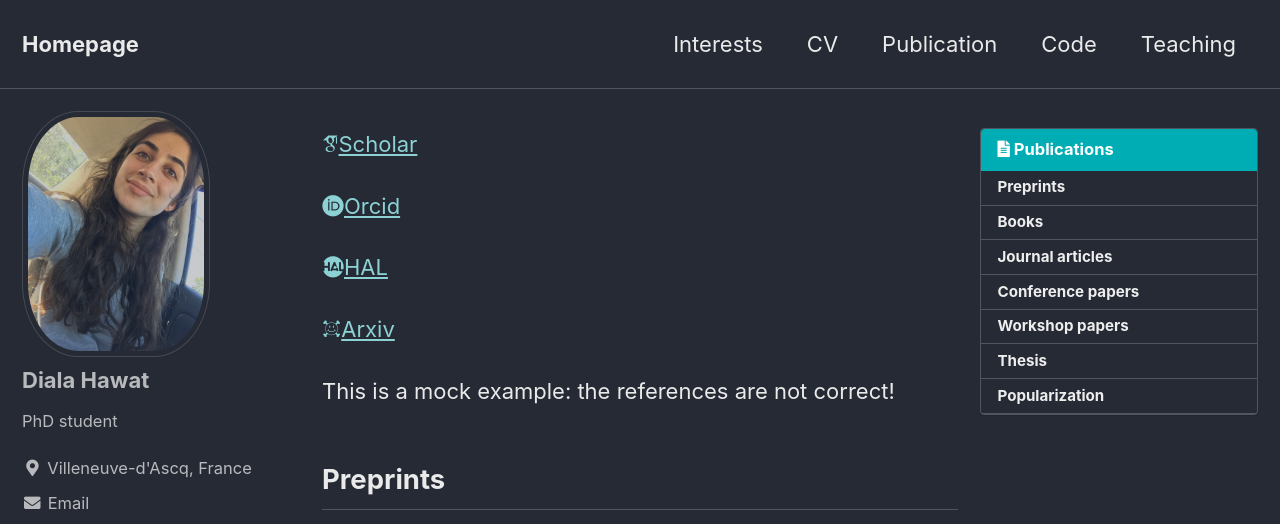
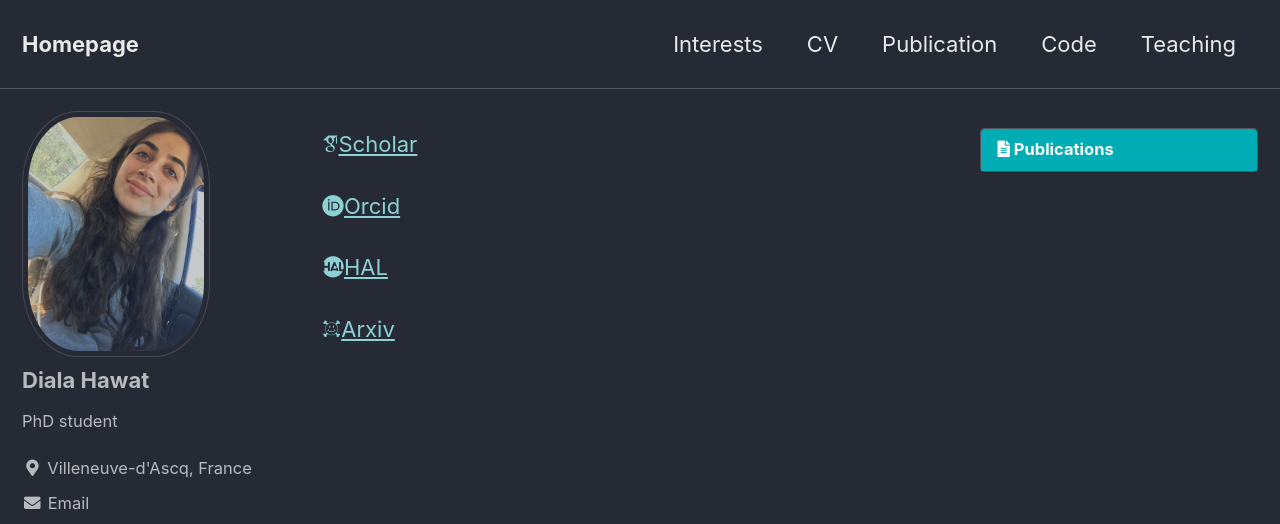
Before and after one commit to dhawat/dhawat.github.io, a Jekyll site: the page built from _pages/publications.md, in a window 1280 px wide and 1400 px high. Shown: the top 524 px of the window. Built offline with Jekyll 4.4.1, drawn with Linux system fonts in a browser that asks for light colours; cached includes are drawn as plain includes; nearby versions of some CDN libraries; some web fonts are replaced; some of the changed text lies outside the part shown; grey boxes are pictures that could not be loaded.

Commit message:
try to build

```diff
--- a/_pages/publications.md
+++ b/_pages/publications.md
@@ -32,68 +32,3 @@
 {% endif %}
 
 <!-- See also https://github.com/inukshuk/jekyll-scholar to customize your references -->
-
-This is a mock example: the references are not correct!
-
-<!-- Preprints -->
-{% capture counter_preprints %}{% bibliography_count --query @unpublished %}{% endcapture %}
-{% if counter_preprints != "0" %}
-
-## Preprints
-
-  {% bibliography --query @unpublished %}
-{% endif %}
-
-<!-- Journal articles-->
-{% capture counter_book %}{% bibliography_count --query @book %}{% endcapture %}
-{% if counter_book != "0" %}
-
-## Books
-
-  {% bibliography --query @book %}
-{% endif %}
-
-<!-- Journal articles-->
-{% capture counter_article %}{% bibliography_count --query @article %}{% endcapture %}
-{% if counter_article != "0" %}
-
-## Journal articles
-
-  {% bibliography --query @article %}
-{% endif %}
-
-<!-- Conference papers -->
-{% capture counter_inproceedings %}{% bibliography_count --query @inproceedings %}{% endcapture %}
-{% if counter_inproceedings != "0" %}
-
-## Conference papers
-
-  {% bibliography --query @inproceedings %}
-{% endif %}
-
-<!-- Workshop papers -->
-{% capture counter_workshop %}{% bibliography_count --query @misc[keywords=workshop] %}{% endcapture %}
-{% if counter_workshop != "0" %}
-
-## Workshop papers
-
-  {% bibliography --query @misc[keywords=workshop] %}
-{% endif %}
-
-<!-- Thesis -->
-{% capture counter_thesis %}{% bibliography_count --query @thesis %}{% endcapture %}
-{% if counter_thesis != "0" %}
-
-## Thesis
-
-  {% bibliography --query @thesis %}
-{% endif %}
-
-<!-- Popularization -->
-{% capture counter_popularization %}{% bibliography_count --query @misc[keywords=popularization] %}{% endcapture %}
-{% if counter_popularization != "0" %}
-
-## Popularization
-
-  {% bibliography --query @misc[keywords=popularization] %}
-{% endif %}
```
